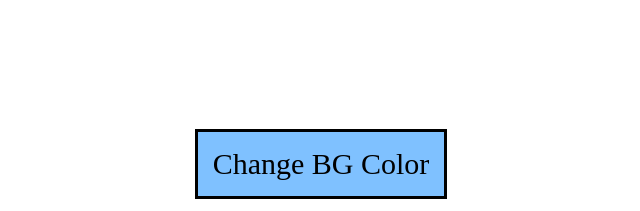
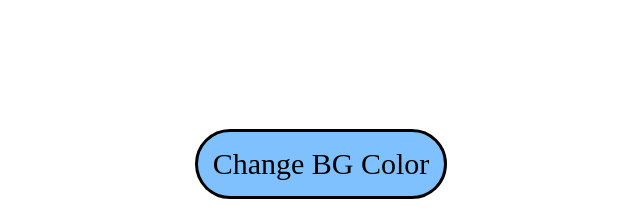
Before and after one commit to tanyabharti/Random-Color-Generator, a plain HTML site: page index.html in a window 1280 px wide. Shown: the part 319-530 px from the top of the page, without its empty margins (319-959 px from the left). Drawn offline with Linux system fonts and the light colour scheme.

Commit message:
Update style.css

```diff
--- a/style.css
+++ b/style.css
@@ -14,7 +14,7 @@ section{
 }
 button{
     border: 3px solid black;
-/*     border-radius: 35px; */
+    border-radius: 35px;
     outline:none;
     background-color: rgb(127, 193, 255);
     color: black;
```
